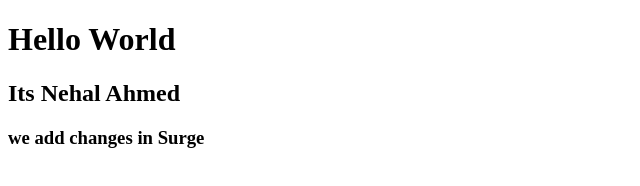
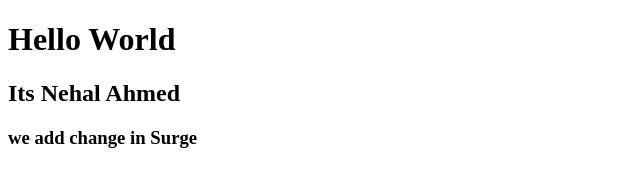
Before and after one commit to nehal2210/bootcamp2020, a plain HTML site: page index.html in a window 1280 px wide. Shown: the full height of the page, 0-640 px from the left. Drawn offline with Linux system fonts and the light colour scheme.

Commit message:
update html

```diff
--- a/index.html
+++ b/index.html
@@ -9,6 +9,6 @@
 <body>
     <h1>Hello World</h1>
     <h2>Its Nehal Ahmed</h2>
-    <h3>we add changes in Surge</h3>
+    <h3>we add change in Surge</h3>
 </body>
 </html>
```
